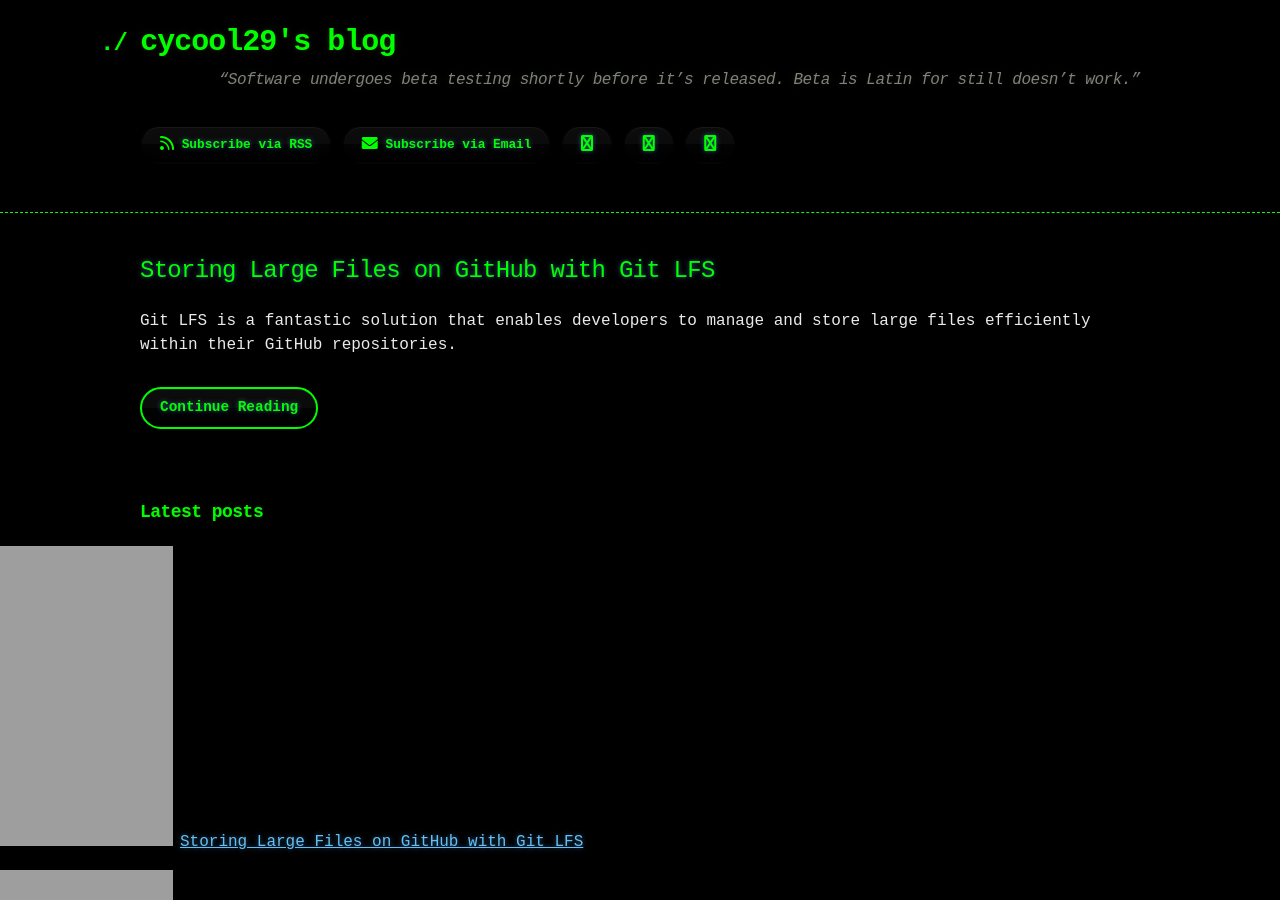
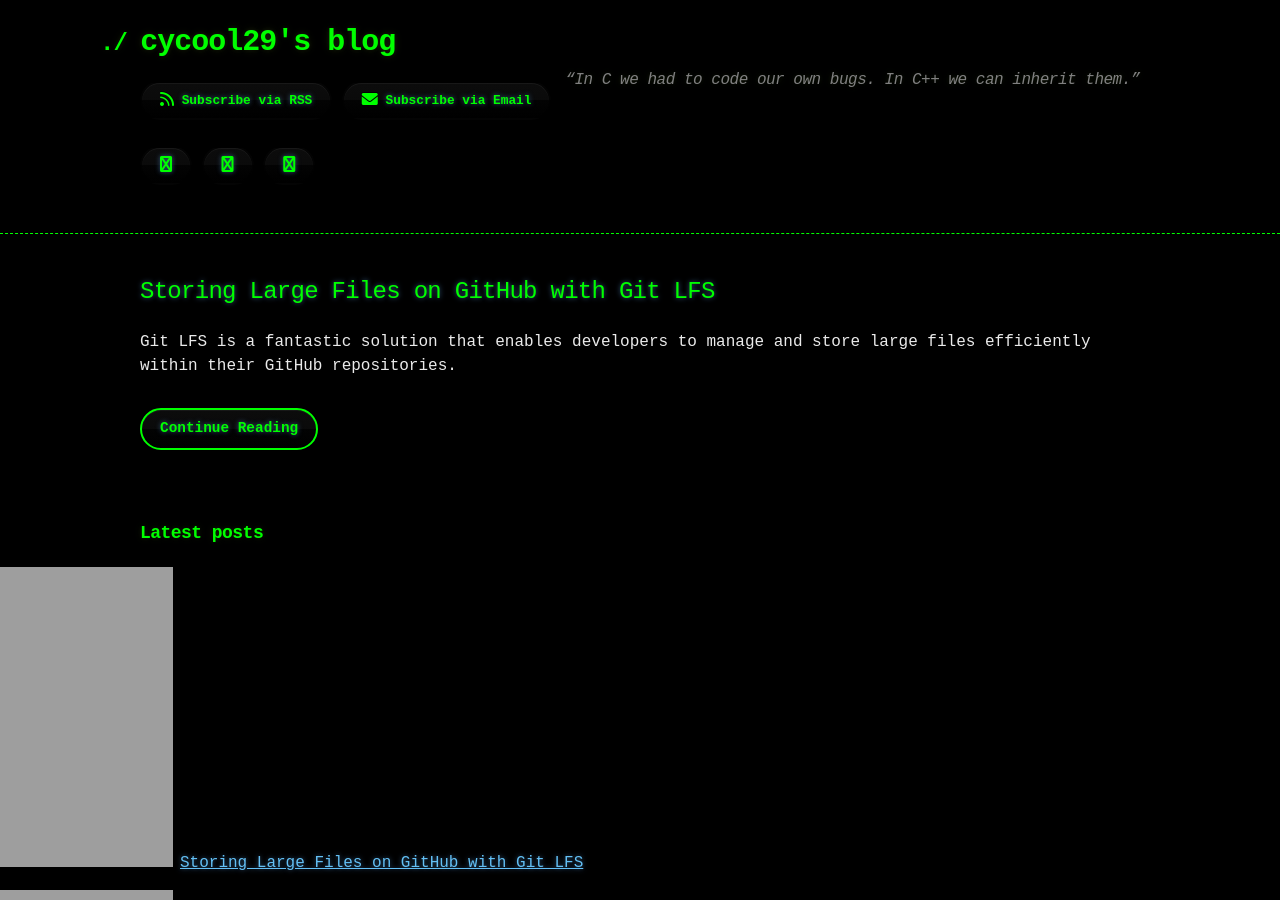
Before and after one commit to cycool29/cycool29.github.io, a Jekyll site: the page built from index.md, in a window 1280 px wide and 900 px high. Built offline with Jekyll 4.4.1, drawn with Linux system fonts in a browser that asks for light colours; a style sheet for code colours, icons or effects is not loaded.

Commit message:
Update quotes

```diff
--- a/_config.yml
+++ b/_config.yml
@@ -1,5 +1,5 @@
 title: cycool29's blog
-description: "“Software undergoes beta testing shortly before it’s released. Beta is Latin for still doesn’t work.” "
+description: "“In C we had to code our own bugs. In C++ we can inherit them.” "
 bio: A high school student. Intermediate in Python, Git, Bash. Learning JavaScript. He/Him. "
 author: cycool29
 url: https://cycool29.github.io
```
